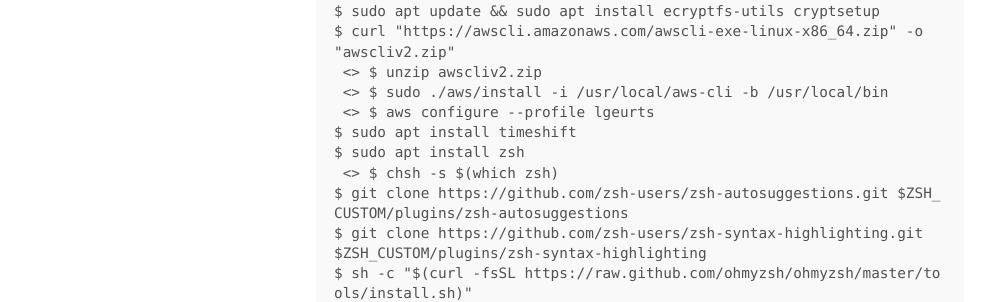
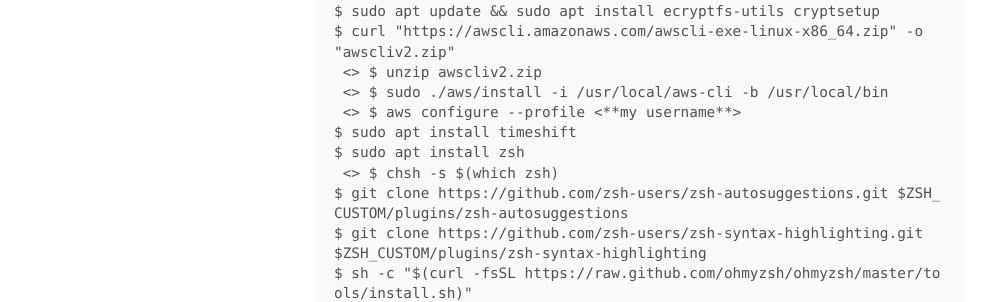
Before and after one commit to lgeurts/lgeurts.github.io, a Jekyll site: the page built from _posts/2021-10-15-ubuntu-setup-notes-for-x1-carbon-gen8.md, in a window 1280 px wide and 1400 px high, scrolled down 1145 px. Shown: the part 861-1163 px from the top of the window, without its empty margins (0-990 px from the left). Built offline with Jekyll 4.4.1, drawn with Linux system fonts in a browser that asks for light colours; nearby versions of some CDN libraries; comment, search, counter and statistics services are not loaded; some of the changed text lies outside the part shown.

Commit message:
Update 2021-10-15-ubuntu-setup-notes-for-x1-carbon-gen8.md

```diff
--- a/_posts/2021-10-15-ubuntu-setup-notes-for-x1-carbon-gen8.md
+++ b/_posts/2021-10-15-ubuntu-setup-notes-for-x1-carbon-gen8.md
@@ -64,7 +64,7 @@
 $ curl "https://awscli.amazonaws.com/awscli-exe-linux-x86_64.zip" -o "awscliv2.zip"
  <> $ unzip awscliv2.zip
  <> $ sudo ./aws/install -i /usr/local/aws-cli -b /usr/local/bin
- <> $ aws configure --profile lgeurts
+ <> $ aws configure --profile <**my username**>
 $ sudo apt install timeshift
 $ sudo apt install zsh
  <> $ chsh -s $(which zsh)
```
